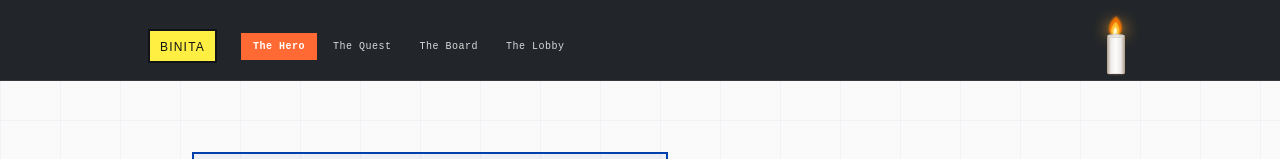
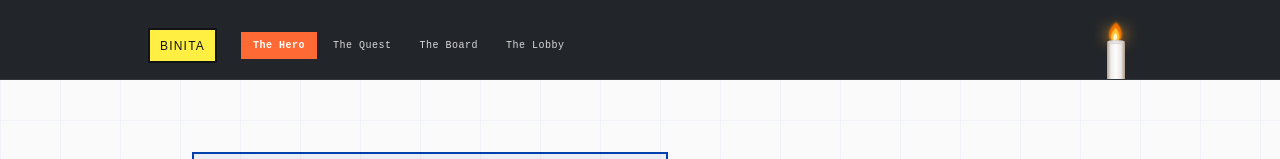
Before and after one commit to binita-patel-portfolio/the-quest, a React (Vite) app: page / in a window 1280 px wide. Shown: the top 159 px of the page. Built offline with nearby package versions, Linux system fonts and the light colour scheme; the HTML template or start-up script is replaced by a standard one.

Commit message:
Aqueduct candle flush bottom
Co-authored-by: binita-patel-portfolio <45469143+binita-patel-portfolio@users.noreply.github.com>

```diff
--- a/src/components/ResourceBar.tsx
+++ b/src/components/ResourceBar.tsx
@@ -55,7 +55,7 @@ const Candle = ({ progress }: { progress: number }) => {
   // Candle burns DOWN — wax top descends, body shrinks
   const maxWaxH = 38;
   const minWaxH = 5;
-  const waxBottom = 62;                                          // fixed bottom — flush with SVG bottom
+  const waxBottom = 68;                                          // fixed bottom — flush with SVG bottom edge
   const waxH = maxWaxH - ((maxWaxH - minWaxH) * (progress / 100)); // shrinks
   const waxTop = waxBottom - waxH;
   const wickY  = waxTop - 1;
@@ -274,8 +274,8 @@ const ResourceBar = () => {
           ))}
         </nav>
 
-        {/* Candle — right side */}
-        <div className="ml-auto shrink-0 self-end" style={{ padding: 0, margin: 0, lineHeight: 0 }}>
+        {/* Candle — right side, flush to navbar bottom */}
+        <div className="ml-auto shrink-0" style={{ padding: 0, margin: 0, lineHeight: 0, alignSelf: "flex-end", marginBottom: "-1px" }}>
           <Candle progress={progress} />
         </div>
 
```
